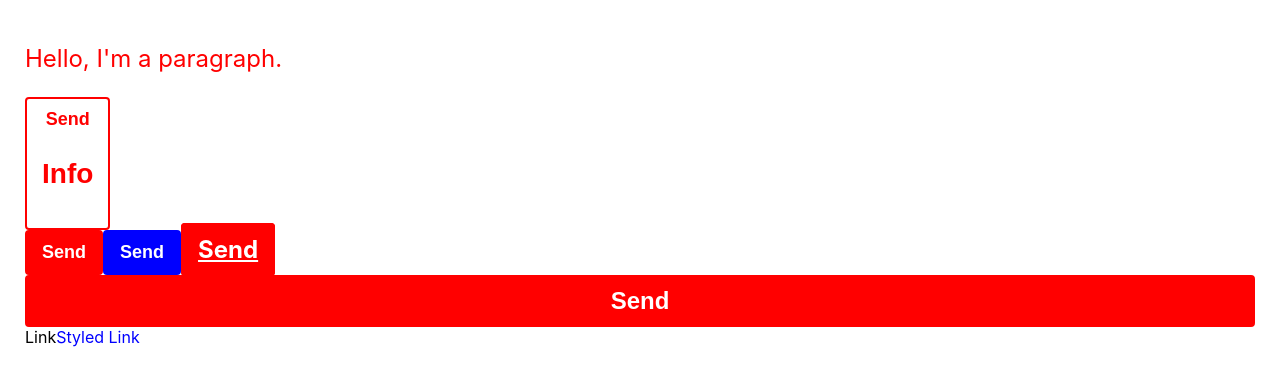
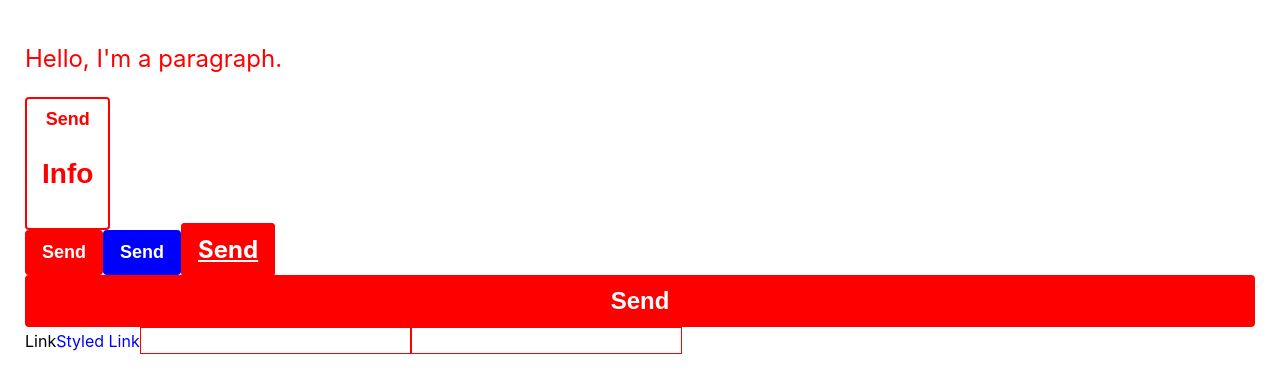
Before and after one commit to lopez-tomas/learning-react, a React (Create React App) app in the folder styled/: page / in a window 1280 px wide. Shown: the top 392 px of the page. Built offline with nearby package versions, Linux system fonts and the light colour scheme.

Commit message:
feat: adding properties to Styled Components.

```diff
--- a/styled/src/App.js
+++ b/styled/src/App.js
@@ -58,6 +58,21 @@ const StyledLink = styled(Link)`
   color: blue;
 `
 
+const Input = styled.input.attrs(props => ({
+  type: 'text',
+  color: props.color || 'red',
+
+}))`
+  font-size: 20px;
+  border: 1px solid red;
+  color: ${props => props.color};
+`
+
+const Password = styled(Input).attrs({
+  type: 'password',
+})`
+`
+
 /* We must NEVER define an styled component inside a render method
    or functional component. They must always be defined outside.
 */
@@ -74,6 +89,8 @@ const App = () => {
       <BlockButton primary>Send</BlockButton>
       <Link>Link</Link>
       <StyledLink>Styled Link</StyledLink>
+      <Input color="blue"/>
+      <Password />
     </Content>
   )
 }
```
